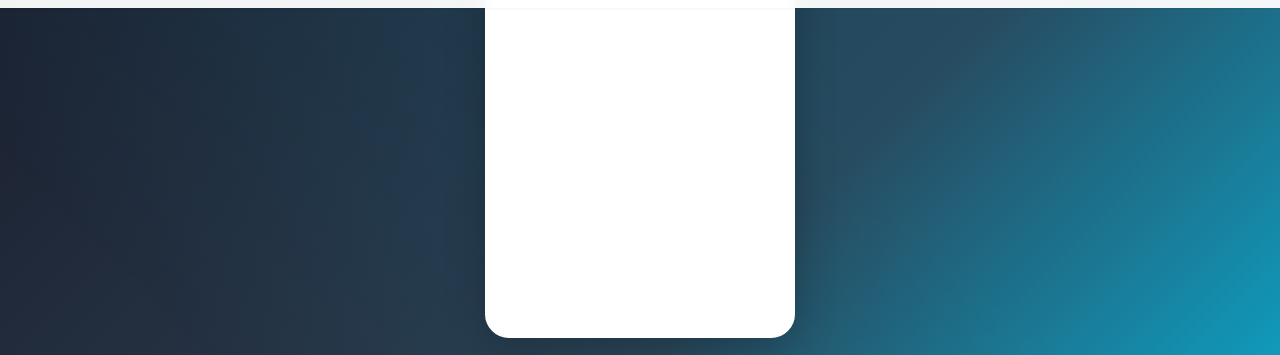
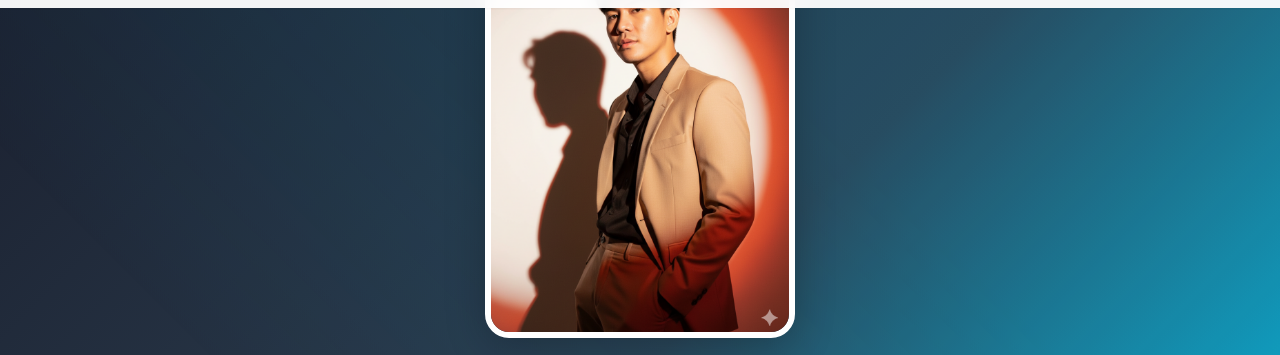
Before and after one commit to wekenalldoit-lab/wekenalldoit-lab.github.io, a plain HTML site: page index.html in a window 1280 px wide. Shown: the part 72-427 px from the top of the page. Drawn offline with Linux system fonts and the light colour scheme.

Commit message:
Update index.html

```diff
--- a/index.html
+++ b/index.html
@@ -38,7 +38,7 @@
         <div class="hero-container hero-flex">
             <!-- Left: Profile Photo -->
                 <div class="hero-photo-col">
-                <img src="JK-Jetomo-BG.png" alt="JK Jetomo Professional Photo" class="hero-profile-photo">
+                <img src="JK Jetomo BG.png" alt="JK Jetomo Professional Photo" class="hero-profile-photo">
             </div>
             <!-- Right: Text Content -->
         <div class="hero-content-col">
```
